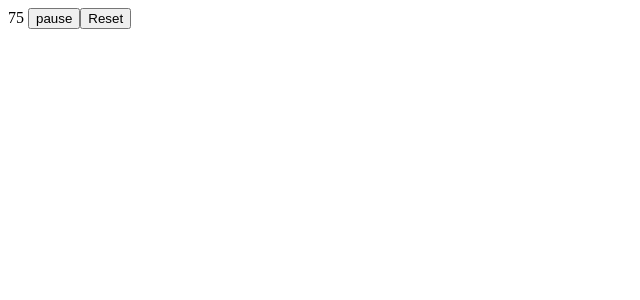
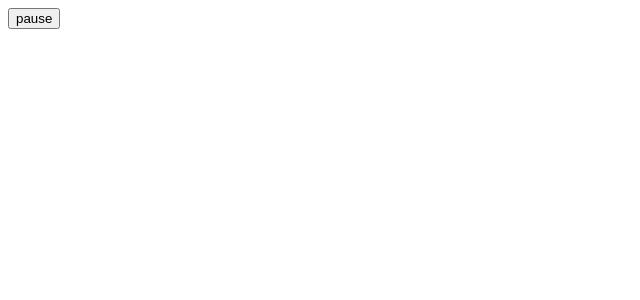
Before and after one commit to Develing1991/vueuse-deepdive, a Vue app: page / in a window 1280 px wide. Shown: the top 300 px of the page, without its empty margins (0-640 px from the left). Built offline with nearby package versions, Linux system fonts and the light colour scheme.

Commit message:
useIntervalFn

```diff
--- a/src/App.vue
+++ b/src/App.vue
@@ -1,17 +1,14 @@
 <script setup lang="ts">
-import { useInterval } from '@vueuse/core';
-import { watch } from 'vue';
+import { useIntervalFn } from '@vueuse/core';
 
-const { counter, pause, resume, isActive } = useInterval(100, {
-  controls: true,
-});
-watch(counter, () => console.log('hello'));
+const { pause, resume, isActive } = useIntervalFn(
+  () => console.log('hello'),
+  100
+);
 </script>
 
 <template>
-  {{ counter }}
   <button @click="isActive ? pause() : resume()">
     {{ isActive ? 'pause' : 'resume' }}
   </button>
-  <button @click="counter = 0">Reset</button>
 </template>
```
